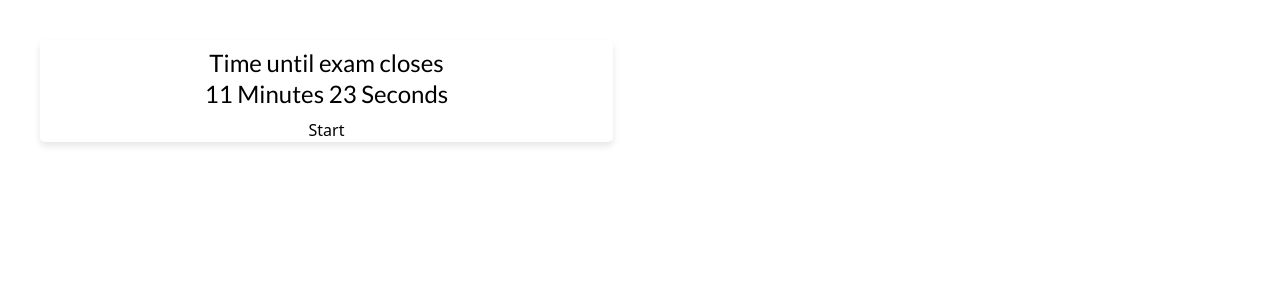
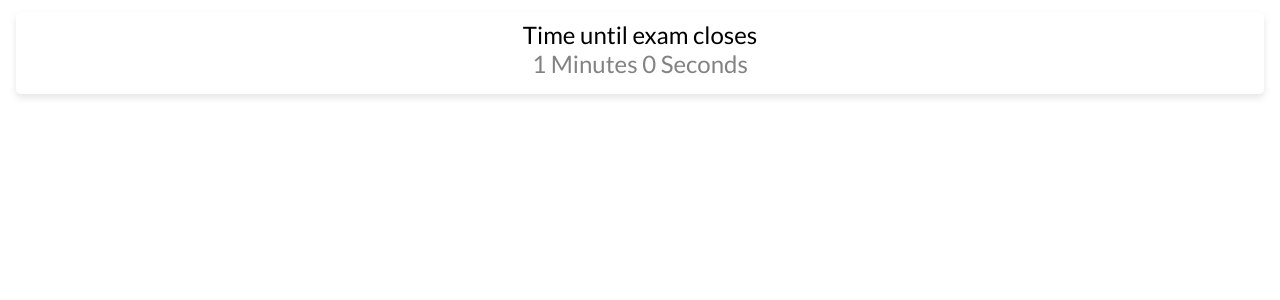
Before and after one commit to tobiasb4c/SkillQuiz-Frontend, a Vue app: page / in a window 1280 px wide. Shown: the top 300 px of the page. Built offline with nearby package versions, Linux system fonts and the light colour scheme.

Commit message:
change in design and rewrote the functionality

```diff
--- a/src/App.vue
+++ b/src/App.vue
@@ -1,5 +1,4 @@
 <script>
-
 import Timer from './components/Timer.vue'
 
 export default{
@@ -11,7 +10,7 @@ export default{
 
 <template>
 
-    <Timer minute="11" second="23"/>
+    <Timer :propMinute="1" :propSecond="5"/>
 
 </template>
 
--- a/src/components/Timer.vue
+++ b/src/components/Timer.vue
@@ -1,45 +1,31 @@
 <script>
-import { onMounted } from 'vue';
-
 
 export default {
     data() {
         return {
-            minuteCountdown: this.$props.minute,
-            secondCountdown: this.$props.second,
-            time: '',
-            showButton: true,
-            counter: ''
+            time: null,
+            counter: null,
+        }
+    },
+    computed:   {
+        countdownText()  {
+            return (Math.floor(this.time / 60)) + " Minutes " + (this.time % 60) + " Seconds";
         }
     },
     props: {
-        minute: Number,
-        second: Number
+        propMinute: Number,
+        propSecond: Number
+    },
+    created()   {
+        this.time = this.$props.propMinute * 60 + this.$props.propSecond;
+        this.counter = setInterval(this.countDown, 1000)
     },
     methods: {
-        startTimer() {
-
-            this.time = parseInt(this.minuteCountdown * 60) + parseInt(this.secondCountdown)
-
-            this.showButton = false
-            this.counter = setInterval(this.countDown, 1000)
-        },
-
         countDown() {
-
-            if (!this.showButton) {
-
-                this.time = this.time - 1
-
-                this.minuteCountdown = Math.floor(this.time / 60)
-                this.secondCountdown = this.time % 60
-
-                //console.log(this.time)
-            }
+            this.time -= 1;
 
             if (this.time == 0) {
                 console.log("Beendet")
-                this.showButton = true
                 clearInterval(this.counter)
             }
         }
@@ -51,10 +37,9 @@ export default {
 </script>
 
 <template>
-    <div class="flex flex-col items-center m-10">
+    <div class="flex flex-col items-center mt-3 mx-4">
         <p class="mt-2">Time until exam closes</p>
-        <p class="mb-2"> {{ this.minuteCountdown }} Minutes {{ this.secondCountdown }} Seconds</p>
-        <button @click="startTimer" v-show="showButton">Start</button>
+        <p class="mb-4"> {{ this.countdownText }} </p>
     </div>
 </template>
 
@@ -64,8 +49,6 @@ export default {
 
 div {
     background-color: white;
-    width: 573px;
-    height: 102px;
     box-shadow: 0px 4px 7px rgba(0, 0, 0, 0.1);
     border-radius: 5px;
 }
@@ -75,15 +58,11 @@ p:last-child {
 }
 
 p {
-    width: 550px;
-    height: 58px;
-
     font-family: 'Lato', sans-serif;
     font-style: normal;
     font-weight: 400;
     font-size: 24px;
     line-height: 29px;
     text-align: center;
-
 }
 </style>
```
